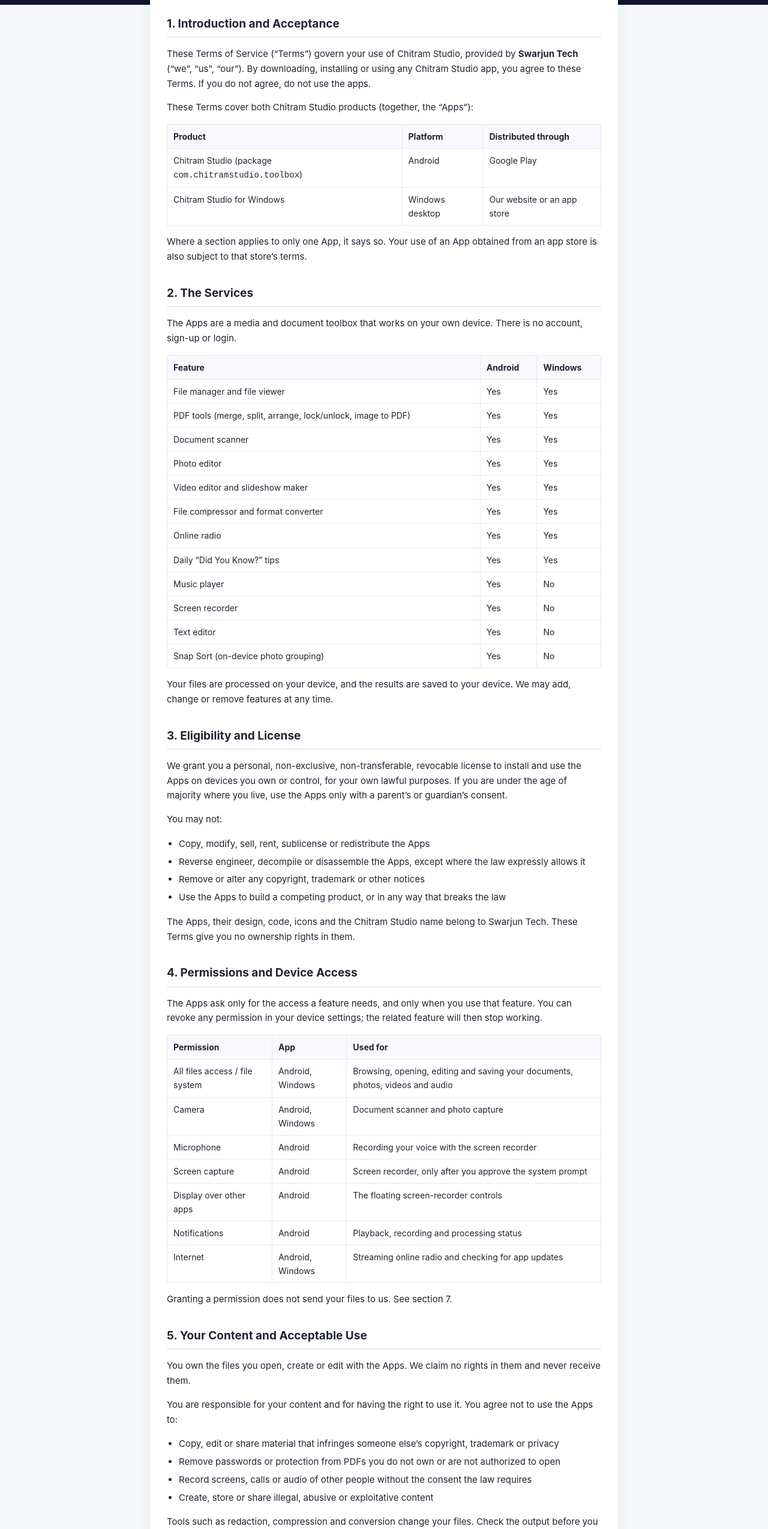
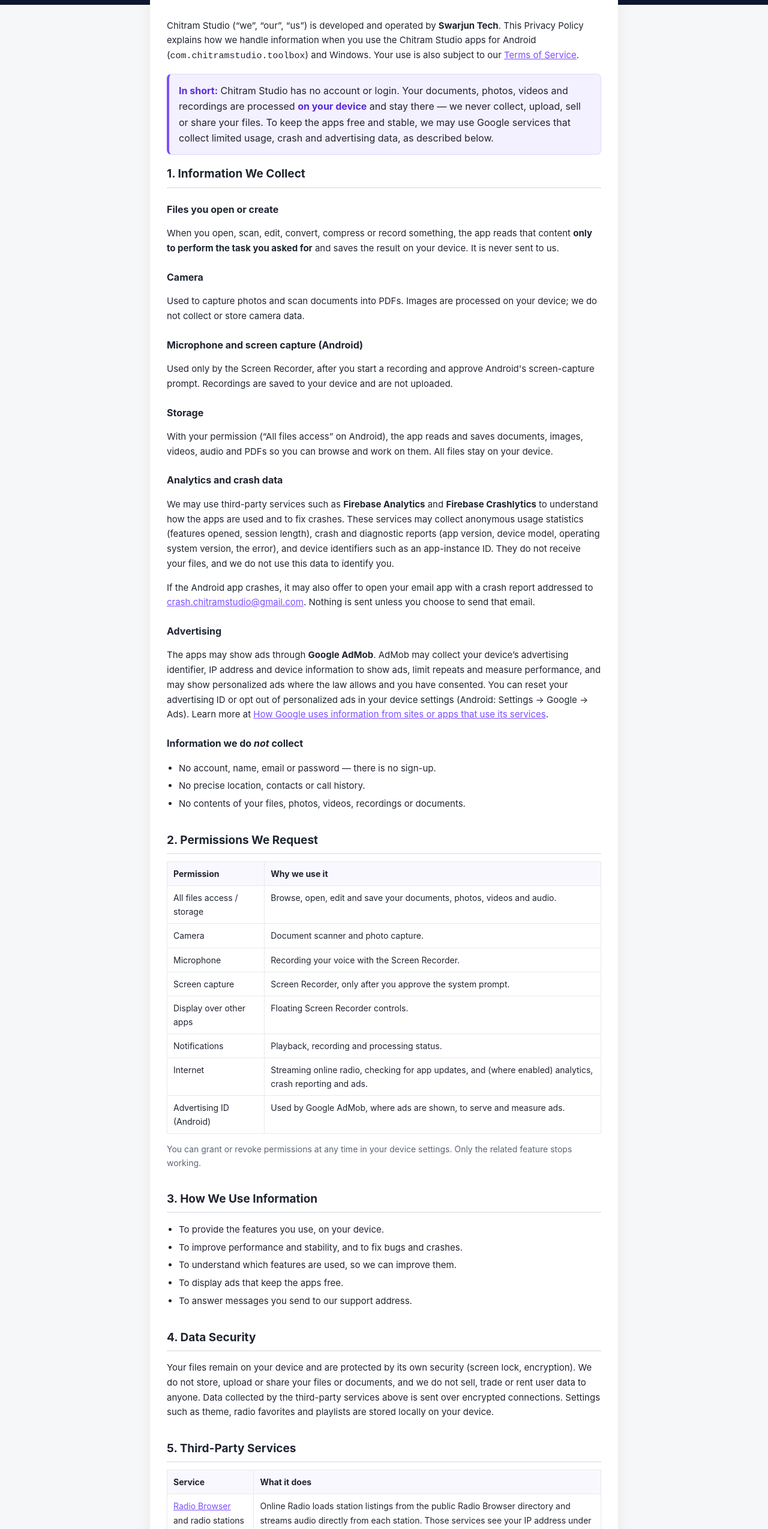
Before and after one commit to swarjun/chitramstudio, a plain HTML site: page privacy-policy.html in a window 1280 px wide. Shown: the part 251-2800 px from the top of the page at 60% size. Drawn offline with Linux system fonts and the light colour scheme.

Commit message:
Revise privacy policy for Chitram Studio apps
Updated privacy policy to reflect changes in app usage and data collection practices.

```diff
--- a/privacy-policy.html
+++ b/privacy-policy.html
@@ -1,21 +1,27 @@
 <!DOCTYPE html>
 <!--
-  Chitram Studio — Terms of Service (covers the Android and Windows apps)
+  Chitram Studio — Privacy Policy (covers the Android and Windows apps)
 
   CANONICAL SOURCE: this file, in the Kotlin/Android project
-    ChitramStudioNew/docs/terms-of-service.html
+    ChitramStudioNew/docs/privacy-policy.html
   Edit it here first, then copy it to the hosting repo.
 
   HOSTED AT (GitHub Pages, repo swarjun/chitramstudio):
-    https://swarjun.github.io/chitramstudio/terms-of-service.html
+    https://swarjun.github.io/chitramstudio/privacy-policy.html
   That URL is the one entered in Google Play Console. Do not edit the copies in
   swarjun/chitramstudio or in the Flutter project (chitram-studio-windows/docs) directly.
+
+  History: rewritten 2026-11-25 from the January 2026 blog post
+  (chitramstudio.blogspot.com/2026/01/privacy-policy-for-chitram-studio-last.html),
+  2026-11-25: deliberately discloses Firebase Analytics, Crashlytics and AdMob as "may use", so the
+  page stays valid if they are enabled later. As of this date neither app includes them. The Play Data
+  safety form must still match what the shipped build actually collects.
 -->
 <html lang="en">
 <head>
   <meta charset="UTF-8" />
   <meta name="viewport" content="width=device-width, initial-scale=1.0" />
-  <title>Chitram Studio — Terms of Service</title>
+  <title>Chitram Studio — Privacy Policy</title>
   <style>
     :root { --brand:#0F172E; --accent:#7C4DFF; --ink:#1f2430; --muted:#5b6472; --line:#e7e9ee; --bg:#fff; --soft:#f3f0ff; }
     * { box-sizing: border-box; }
@@ -49,189 +55,147 @@
 <body>
   <header>
     <img src="logo.png" alt="Chitram Studio icon" />
-    <h1>Terms of Service</h1>
+    <h1>Privacy Policy</h1>
     <p>Last updated: 25 November 2026</p>
   </header>
 
   <div class="wrap">
     <main>
-      <h2>1. Introduction and Acceptance</h2>
       <p>
-        These Terms of Service (&ldquo;Terms&rdquo;) govern your use of Chitram Studio, provided by
-        <strong>Swarjun Tech</strong> (&ldquo;we&rdquo;, &ldquo;us&rdquo;, &ldquo;our&rdquo;). By downloading,
-        installing or using any Chitram Studio app, you agree to these Terms. If you do not agree, do not use the apps.
+        Chitram Studio (&ldquo;we&rdquo;, &ldquo;our&rdquo;, &ldquo;us&rdquo;) is developed and operated by
+        <strong>Swarjun Tech</strong>. This Privacy Policy explains how we handle information when you use
+        the Chitram Studio apps for Android (<code>com.chitramstudio.toolbox</code>) and Windows.
+        Your use is also subject to our <a href="terms-of-service.html">Terms of Service</a>.
       </p>
-      <p>These Terms cover both Chitram Studio products (together, the &ldquo;Apps&rdquo;):</p>
+      <div class="callout">
+        <strong>In short:</strong> Chitram Studio has no account or login. Your documents, photos, videos
+        and recordings are processed <strong>on your device</strong> and stay there &mdash; we never collect,
+        upload, sell or share your files. To keep the apps free and stable, we may use Google services that
+        collect limited usage, crash and advertising data, as described below.
+      </div>
+
+      <h2>1. Information We Collect</h2>
+      <h3>Files you open or create</h3>
+      <p>
+        When you open, scan, edit, convert, compress or record something, the app reads that content
+        <strong>only to perform the task you asked for</strong> and saves the result on your device.
+        It is never sent to us.
+      </p>
+      <h3>Camera</h3>
+      <p>
+        Used to capture photos and scan documents into PDFs. Images are processed on your device; we do
+        not collect or store camera data.
+      </p>
+      <h3>Microphone and screen capture (Android)</h3>
+      <p>
+        Used only by the Screen Recorder, after you start a recording and approve Android's screen-capture
+        prompt. Recordings are saved to your device and are not uploaded.
+      </p>
+      <h3>Storage</h3>
+      <p>
+        With your permission (&ldquo;All files access&rdquo; on Android), the app reads and saves documents,
+        images, videos, audio and PDFs so you can browse and work on them. All files stay on your device.
+      </p>
+      <h3>Analytics and crash data</h3>
+      <p>
+        We may use third-party services such as <strong>Firebase Analytics</strong> and
+        <strong>Firebase Crashlytics</strong> to understand how the apps are used and to fix crashes. These
+        services may collect anonymous usage statistics (features opened, session length), crash and
+        diagnostic reports (app version, device model, operating system version, the error), and device
+        identifiers such as an app-instance ID. They do not receive your files, and we do not use this data
+        to identify you.
+      </p>
+      <p>
+        If the Android app crashes, it may also offer to open your email app with a crash report addressed to
+        <a href="mailto:crash.chitramstudio@gmail.com">crash.chitramstudio@gmail.com</a>. Nothing is sent
+        unless you choose to send that email.
+      </p>
+      <h3>Advertising</h3>
+      <p>
+        The apps may show ads through <strong>Google AdMob</strong>. AdMob may collect your device&rsquo;s
+        advertising identifier, IP address and device information to show ads, limit repeats and measure
+        performance, and may show personalized ads where the law allows and you have consented. You can reset
+        your advertising ID or opt out of personalized ads in your device settings (Android: Settings &rarr;
+        Google &rarr; Ads). Learn more at
+        <a href="https://policies.google.com/technologies/ads">How Google uses information from sites or apps that use its services</a>.
+      </p>
+      <h3>Information we do <em>not</em> collect</h3>
+      <ul>
+        <li>No account, name, email or password &mdash; there is no sign-up.</li>
+        <li>No precise location, contacts or call history.</li>
+        <li>No contents of your files, photos, videos, recordings or documents.</li>
+      </ul>
+
+      <h2>2. Permissions We Request</h2>
       <table>
-        <tr><th>Product</th><th>Platform</th><th>Distributed through</th></tr>
-        <tr><td>Chitram Studio (package <code>com.chitramstudio.toolbox</code>)</td><td>Android</td><td>Google Play</td></tr>
-        <tr><td>Chitram Studio for Windows</td><td>Windows desktop</td><td>Our website or an app store</td></tr>
+        <tr><th>Permission</th><th>Why we use it</th></tr>
+        <tr><td>All files access / storage</td><td>Browse, open, edit and save your documents, photos, videos and audio.</td></tr>
+        <tr><td>Camera</td><td>Document scanner and photo capture.</td></tr>
+        <tr><td>Microphone</td><td>Recording your voice with the Screen Recorder.</td></tr>
+        <tr><td>Screen capture</td><td>Screen Recorder, only after you approve the system prompt.</td></tr>
+        <tr><td>Display over other apps</td><td>Floating Screen Recorder controls.</td></tr>
+        <tr><td>Notifications</td><td>Playback, recording and processing status.</td></tr>
+        <tr><td>Internet</td><td>Streaming online radio, checking for app updates, and (where enabled) analytics, crash reporting and ads.</td></tr>
+        <tr><td>Advertising ID (Android)</td><td>Used by Google AdMob, where ads are shown, to serve and measure ads.</td></tr>
       </table>
-      <p>
-        Where a section applies to only one App, it says so. Your use of an App obtained from an app store is
-        also subject to that store&rsquo;s terms.
+      <p class="muted">
+        You can grant or revoke permissions at any time in your device settings. Only the related feature
+        stops working.
       </p>
 
-      <h2>2. The Services</h2>
+      <h2>3. How We Use Information</h2>
+      <ul>
+        <li>To provide the features you use, on your device.</li>
+        <li>To improve performance and stability, and to fix bugs and crashes.</li>
+        <li>To understand which features are used, so we can improve them.</li>
+        <li>To display ads that keep the apps free.</li>
+        <li>To answer messages you send to our support address.</li>
+      </ul>
+
+      <h2>4. Data Security</h2>
       <p>
-        The Apps are a media and document toolbox that works on your own device. There is no account, sign-up or login.
-      </p>
-      <table>
-        <tr><th>Feature</th><th>Android</th><th>Windows</th></tr>
-        <tr><td>File manager and file viewer</td><td>Yes</td><td>Yes</td></tr>
-        <tr><td>PDF tools (merge, split, arrange, lock/unlock, image to PDF)</td><td>Yes</td><td>Yes</td></tr>
-        <tr><td>Document scanner</td><td>Yes</td><td>Yes</td></tr>
-        <tr><td>Photo editor</td><td>Yes</td><td>Yes</td></tr>
-        <tr><td>Video editor and slideshow maker</td><td>Yes</td><td>Yes</td></tr>
-        <tr><td>File compressor and format converter</td><td>Yes</td><td>Yes</td></tr>
-        <tr><td>Online radio</td><td>Yes</td><td>Yes</td></tr>
-        <tr><td>Daily &ldquo;Did You Know?&rdquo; tips</td><td>Yes</td><td>Yes</td></tr>
-        <tr><td>Music player</td><td>Yes</td><td>No</td></tr>
-        <tr><td>Screen recorder</td><td>Yes</td><td>No</td></tr>
-        <tr><td>Text editor</td><td>Yes</td><td>No</td></tr>
-        <tr><td>Snap Sort (on-device photo grouping)</td><td>Yes</td><td>No</td></tr>
-      </table>
-      <p>
-        Your files are processed on your device, and the results are saved to your device. We may add, change
-        or remove features at any time.
+        Your files remain on your device and are protected by its own security (screen lock, encryption).
+        We do not store, upload or share your files or documents, and we do not sell, trade or rent user
+        data to anyone. Data collected by the third-party services above is sent over encrypted connections. Settings such as theme, radio favorites and playlists are stored locally on your device.
       </p>
 
-      <h2>3. Eligibility and License</h2>
-      <p>
-        We grant you a personal, non-exclusive, non-transferable, revocable license to install and use the Apps
-        on devices you own or control, for your own lawful purposes. If you are under the age of majority where
-        you live, use the Apps only with a parent&rsquo;s or guardian&rsquo;s consent.
-      </p>
-      <p>You may not:</p>
-      <ul>
-        <li>Copy, modify, sell, rent, sublicense or redistribute the Apps</li>
-        <li>Reverse engineer, decompile or disassemble the Apps, except where the law expressly allows it</li>
-        <li>Remove or alter any copyright, trademark or other notices</li>
-        <li>Use the Apps to build a competing product, or in any way that breaks the law</li>
-      </ul>
-      <p>
-        The Apps, their design, code, icons and the Chitram Studio name belong to Swarjun Tech. These Terms give
-        you no ownership rights in them.
+      <h2>5. Third-Party Services</h2>
+      <table>
+        <tr><th>Service</th><th>What it does</th></tr>
+        <tr><td><a href="https://www.radio-browser.info">Radio Browser</a> and radio stations</td><td>Online Radio loads station listings from the public Radio Browser directory and streams audio directly from each station. Those services see your IP address under their own policies. We do not receive your listening history.</td></tr>
+        <tr><td>Google Play in-app updates</td><td>Checks whether a newer version is available (Android). Governed by <a href="https://policies.google.com/privacy">Google's Privacy Policy</a>.</td></tr>
+        <tr><td>Google ML Kit (on-device)</td><td>Document edge detection and Snap Sort photo grouping (Android). Models run on your device; your photos are not sent to Google for this.</td></tr>
+        <tr><td>Google Play Services</td><td>Supports updates, ML Kit and other Google services on Android.</td></tr>
+        <tr><td>Google AdMob</td><td>Shows ads where enabled; may collect the advertising ID and device information. <a href="https://policies.google.com/technologies/ads">Google ads policy</a>.</td></tr>
+        <tr><td>Firebase Analytics</td><td>Anonymous usage statistics. <a href="https://firebase.google.com/support/privacy">Firebase privacy</a>.</td></tr>
+        <tr><td>Firebase Crashlytics</td><td>Crash and diagnostic reports. <a href="https://firebase.google.com/support/privacy">Firebase privacy</a>.</td></tr>
+      </table>
+      <p class="muted">
+        These providers process data under their own privacy policies. App stores may also collect standard
+        install and crash statistics.
       </p>
 
-      <h2>4. Permissions and Device Access</h2>
+      <h2>6. Children's Privacy</h2>
       <p>
-        The Apps ask only for the access a feature needs, and only when you use that feature. You can revoke any
-        permission in your device settings; the related feature will then stop working.
-      </p>
-      <table>
-        <tr><th>Permission</th><th>App</th><th>Used for</th></tr>
-        <tr><td>All files access / file system</td><td>Android, Windows</td><td>Browsing, opening, editing and saving your documents, photos, videos and audio</td></tr>
-        <tr><td>Camera</td><td>Android, Windows</td><td>Document scanner and photo capture</td></tr>
-        <tr><td>Microphone</td><td>Android</td><td>Recording your voice with the screen recorder</td></tr>
-        <tr><td>Screen capture</td><td>Android</td><td>Screen recorder, only after you approve the system prompt</td></tr>
-        <tr><td>Display over other apps</td><td>Android</td><td>The floating screen-recorder controls</td></tr>
-        <tr><td>Notifications</td><td>Android</td><td>Playback, recording and processing status</td></tr>
-        <tr><td>Internet</td><td>Android, Windows</td><td>Streaming online radio and checking for app updates</td></tr>
-      </table>
-      <p>Granting a permission does not send your files to us. See section 7.</p>
-
-      <h2>5. Your Content and Acceptable Use</h2>
-      <p>You own the files you open, create or edit with the Apps. We claim no rights in them and never receive them.</p>
-      <p>You are responsible for your content and for having the right to use it. You agree not to use the Apps to:</p>
-      <ul>
-        <li>Copy, edit or share material that infringes someone else&rsquo;s copyright, trademark or privacy</li>
-        <li>Remove passwords or protection from PDFs you do not own or are not authorized to open</li>
-        <li>Record screens, calls or audio of other people without the consent the law requires</li>
-        <li>Create, store or share illegal, abusive or exploitative content</li>
-      </ul>
-      <p>
-        Tools such as redaction, compression and conversion change your files. Check the output before you share
-        it or delete the original.
+        Our apps are general-purpose utilities and are not directed at children under 13. We do not
+        knowingly collect personal information from children.
       </p>
 
-      <h2>6. Third-Party Content and Services</h2>
-      <p>Some features rely on services we do not own or control:</p>
-      <ul>
-        <li><strong>Online radio.</strong> Station listings come from the public
-          <a href="https://www.radio-browser.info">Radio Browser</a> directory, and audio streams come from each
-          station&rsquo;s own servers. We are not responsible for station content, availability or accuracy.</li>
-        <li><strong>App updates (Android).</strong> Update checks run through Google Play&rsquo;s in-app update service.</li>
-        <li><strong>On-device recognition (Android).</strong> Scanner edge detection and Snap Sort use Google ML Kit
-          models that run on your device.</li>
-        <li><strong>Open-source software and fonts.</strong> The Apps include open-source components and fonts used
-          under their own licenses, which take precedence for those components.</li>
-      </ul>
+      <h2>7. Changes to This Privacy Policy</h2>
       <p>
-        The Apps may also show ads from Google AdMob and use Google Firebase for analytics and crash reporting,
-        as described in the <a href="privacy-policy.html">Privacy Policy</a>. Ads are provided by third parties,
-        and we are not responsible for their content or for products they promote. Your use of a third-party
-        service is governed by that provider&rsquo;s terms.
+        We may update this policy from time to time. Changes will be posted on this page with a new
+        &ldquo;Last updated&rdquo; date.
       </p>
 
-      <h2>7. Privacy</h2>
+      <h2>8. Contact Us</h2>
       <p>
-        We do not collect, upload, sell or share your files. The Apps have no account or login. Your documents,
-        photos, videos and recordings are processed on your device and stay there.
-      </p>
-      <p>
-        To keep the Apps free and stable, we may collect limited data through third-party services: anonymous
-        usage statistics (such as Firebase Analytics), crash and diagnostic reports (such as Firebase
-        Crashlytics), and advertising identifiers and device information used to show ads (such as Google
-        AdMob). This data never includes your files. You can reset your advertising ID or opt out of
-        personalized ads in your device settings.
-      </p>
-      <p>
-        Our <a href="privacy-policy.html">Privacy Policy</a> explains in full what the Apps access and why, and
-        forms part of these Terms.
-      </p>
-
-      <h2>8. Updates, Availability and Termination</h2>
-      <p>
-        We may release updates that add, change or remove features, or that are needed for security or
-        compatibility. Some features may stop working until you install the latest version.
-      </p>
-      <p>
-        We may suspend or discontinue either App, or any feature, at any time. Your license ends automatically if
-        you break these Terms. You may stop using the Apps at any time by uninstalling them; files you created stay
-        on your device.
-      </p>
-
-      <h2>9. Disclaimers and Limitation of Liability</h2>
-      <p>
-        The Apps are provided &ldquo;as is&rdquo; and &ldquo;as available&rdquo;, without warranties of any kind,
-        express or implied. We do not guarantee that the Apps will be error-free or uninterrupted, or that any
-        output will suit a particular purpose.
-      </p>
-      <div class="callout">
-        <strong>Keep your own backups.</strong> Editing, compressing, converting, merging and deleting files can
-        change or remove data permanently.
-      </div>
-      <p>
-        To the maximum extent permitted by law, Swarjun Tech is not liable for any indirect, incidental, special or
-        consequential damages, or for any loss of data, files, profits or goodwill, arising from your use of the
-        Apps. Where liability cannot be excluded, our total liability is limited to the amount you paid for the
-        App, if any.
-      </p>
-      <p>
-        You agree to indemnify Swarjun Tech against claims arising from content you process with the Apps or from
-        your breach of these Terms. Nothing in these Terms limits rights you have under consumer protection laws
-        that cannot be waived.
-      </p>
-
-      <h2>10. Governing Law, Changes and Contact</h2>
-      <p>
-        These Terms are governed by the laws of India, and disputes are subject to the courts of India, unless the
-        law where you live requires otherwise.
-      </p>
-      <p>
-        We may update these Terms from time to time. We will post the new version at this page and change the
-        &ldquo;Last updated&rdquo; date. Continuing to use the Apps after a change takes effect means you accept
-        the updated Terms.
-      </p>
-      <p>
-        Questions about these Terms? Contact Swarjun Tech at
+        Questions about this policy? Email
         <a href="mailto:care.chitramstudio@gmail.com">care.chitramstudio@gmail.com</a>.
       </p>
 
       <div class="links">
+        <a href="terms-of-service.html">Terms of Service</a>
         <a href="support.html">Support</a>
-        <a href="privacy-policy.html">Privacy Policy</a>
         <a href="index.html">Home</a>
       </div>
 
```
